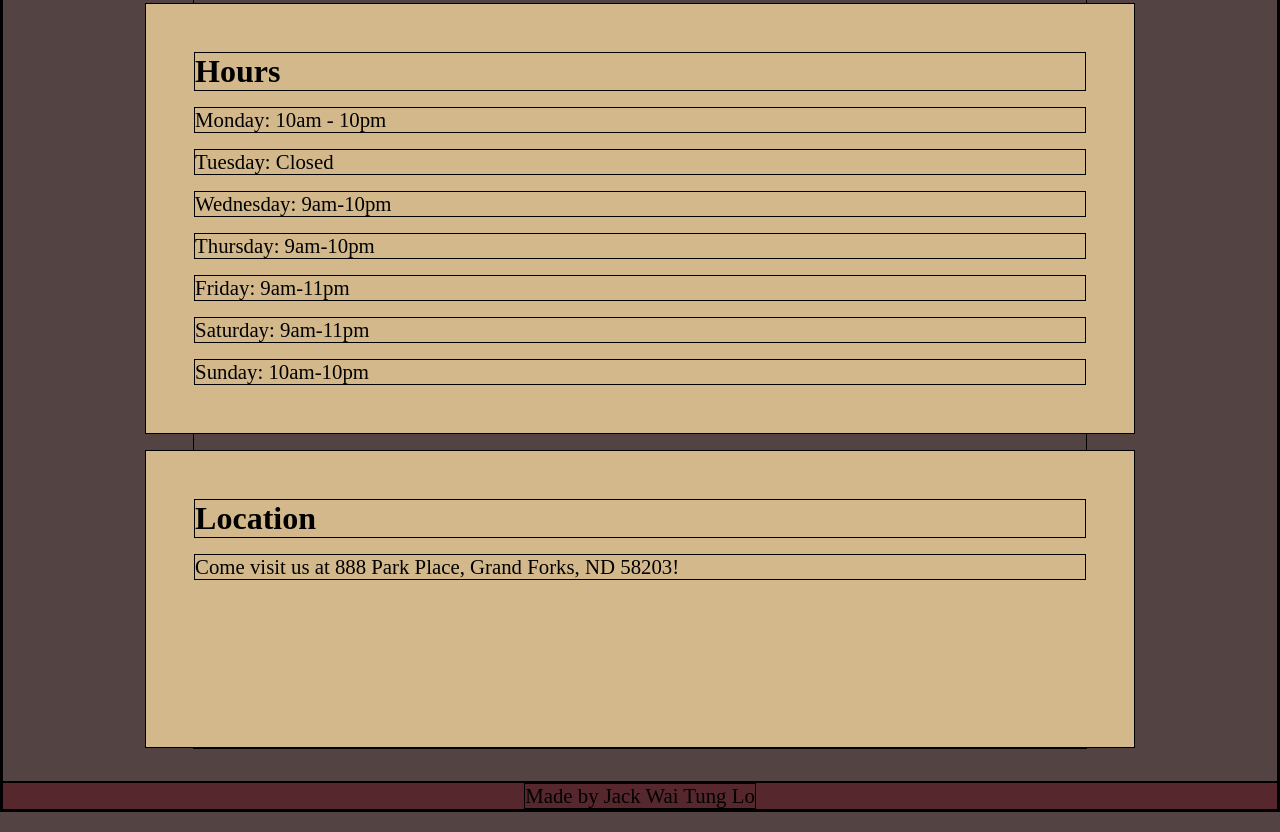
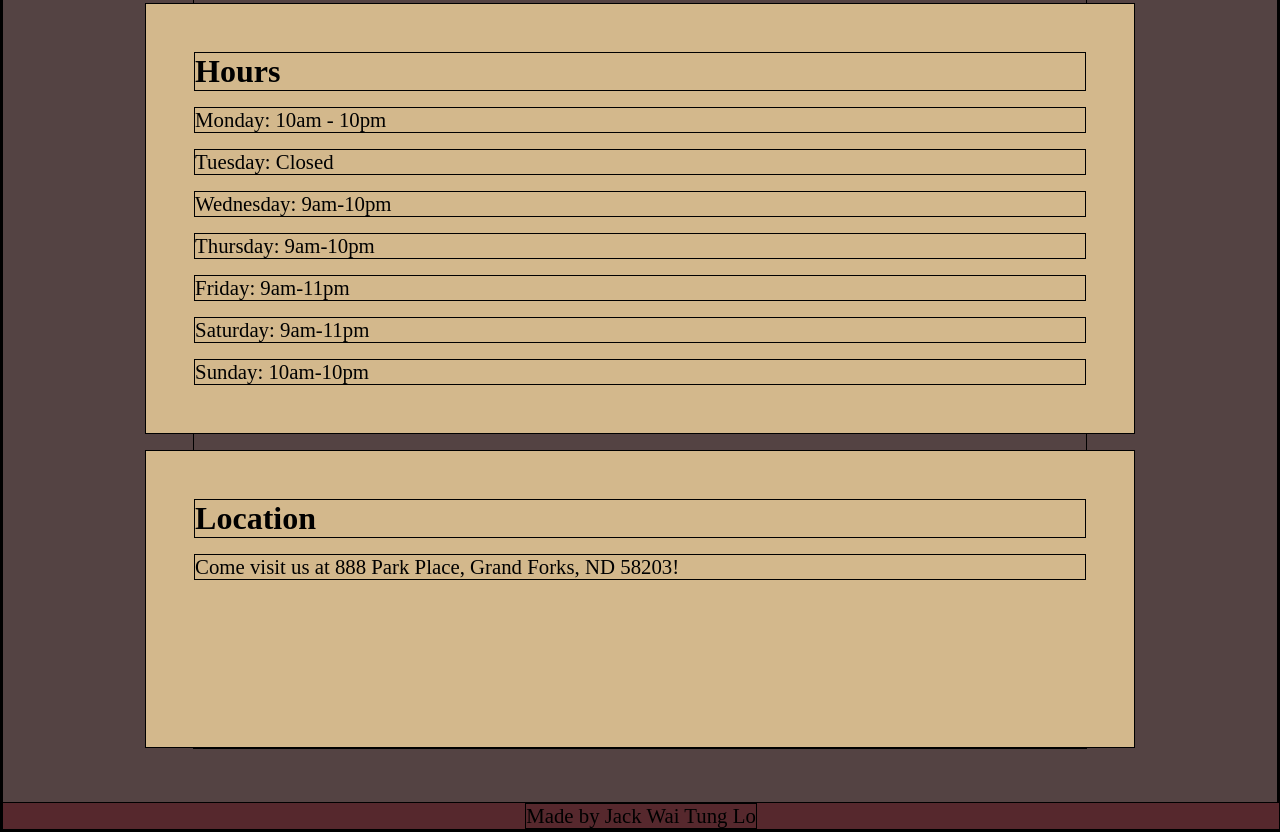
Before and after one commit to jwtlo/odin-restaurant-page, a plain HTML site: page index.html in a window 1280 px wide. Shown: the part 1001-1833 px from the top of the page. Drawn offline with Linux system fonts and the light colour scheme.

Commit message:
Place footer at bottom of page

```diff
--- a/index.html
+++ b/index.html
@@ -16,9 +16,9 @@
       </nav>
     </header>
     <main></main>
-    <script src="main.js"></script>
     <footer>
       <p>Made by Jack Wai Tung Lo</p>
     </footer>
+    <script src="main.js"></script>
   </body>
 </html>
--- a/style.css
+++ b/style.css
@@ -80,7 +80,19 @@ section {
   gap: 1rem;
 }
 
+body {
+  position: relative;
+}
+
+main {
+  padding-bottom: 3rem;
+}
+
 footer {
+  position: absolute;
+  bottom: 0;
+  width: 100%;
+
   background-color: #56282d;
   display: flex;
   justify-content: center;
```
